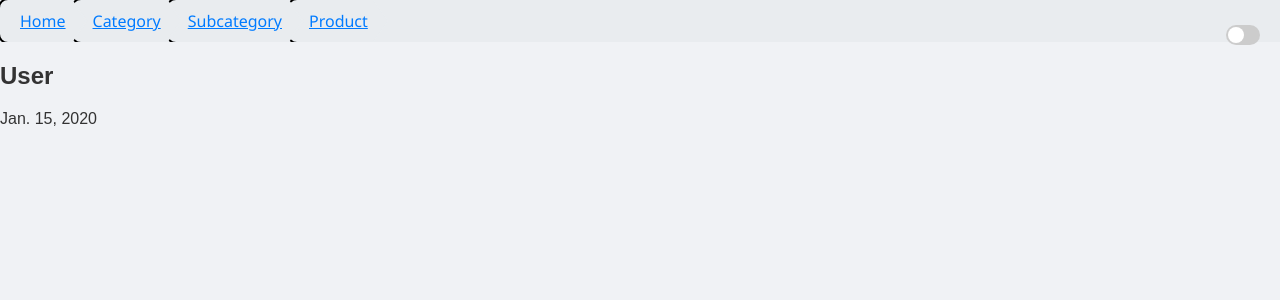
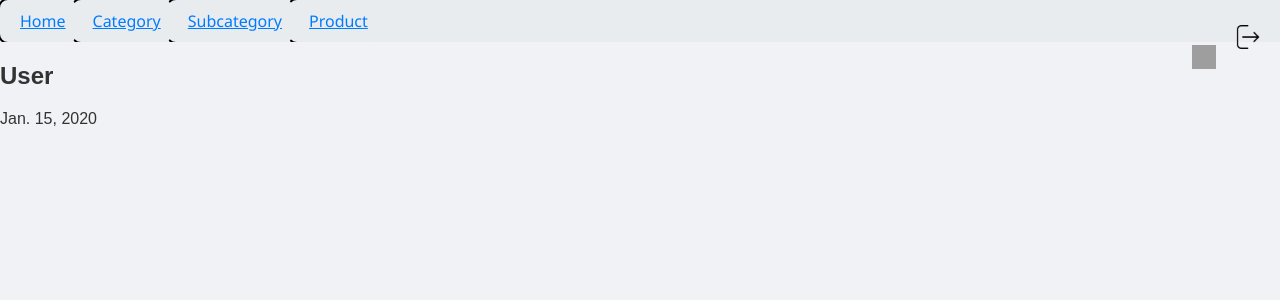
Before and after one commit to Kohlelol/EssenSchmeckt, a Django app: page /database/ in a window 1280 px wide. Shown: the top 300 px of the page. Run offline with Django 3.2, Linux system fonts and the light colour scheme; tables that the repository leaves empty hold one stand-in row (values such as "Sample post"); grey boxes are pictures that could not be loaded.

Commit message:
template update and icons added (displaying broken atm)

```diff
--- a/Softwarepraktikum/static/css/style.css
+++ b/Softwarepraktikum/static/css/style.css
@@ -188,3 +188,71 @@ body.light-mode .breadcrumb-item {
 body.light-mode .breadcrumb-item:not(:last-child)::after {
     border-left-color: #e9ecef;
 }
+
+/* Style for the top-right logout button */
+.top-right {
+    position: absolute;
+    top: 20px;
+    right: 20px;
+}
+
+.logout-button img {
+    width: 24px;
+    height: 24px;
+    transition: transform 0.3s ease;
+}
+
+.logout-button img:hover {
+    transform: scale(1.1);
+}
+
+/* Style for the top-right settings area */
+.top-right {
+    position: absolute;
+    top: 20px;
+    right: 20px;
+    display: flex;
+    align-items: center;
+}
+
+.settings {
+    display: flex;
+    align-items: center;
+    gap: 10px; /* Space between items */
+}
+
+.logout-button img {
+    width: 24px;
+    height: 24px;
+    transition: transform 0.3s ease;
+}
+
+.logout-button img:hover {
+    transform: scale(1.1);
+}
+
+/* Style for the dark mode toggle */
+.switch {
+    position: relative;
+    display: inline-block;
+}
+
+.switch input {
+    display: none;
+}
+
+.toggle-icon {
+    width: 24px;
+    height: 24px;
+    cursor: pointer;
+    transition: transform 0.3s ease;
+}
+
+.toggle-icon:hover {
+    transform: scale(1.1);
+}
+
+/* Light mode styles */
+body.light-mode .toggle-icon {
+    content: url("{% static 'images/moon-icon.png' %}");
+}
--- a/Softwarepraktikum/static/js/dark-mode.js
+++ b/Softwarepraktikum/static/js/dark-mode.js
@@ -1,6 +1,18 @@
 document.addEventListener('DOMContentLoaded', () => {
     const toggleButton = document.getElementById('dark-mode-toggle');
     const body = document.body;
+    const toggleIcon = document.querySelector('.toggle-icon');
+    const sunIcon = toggleIcon.getAttribute('data-sun-icon');
+    const moonIcon = toggleIcon.getAttribute('data-moon-icon');
+
+    const updateIcon = () => {
+        if (body.classList.contains('dark-mode')) {
+            toggleIcon.src = sunIcon;
+        } else {
+            toggleIcon.src = moonIcon;
+        }
+    };
+
 
     if (localStorage.getItem('dark-mode') === 'enabled') {
         body.classList.add('dark-mode');
@@ -11,7 +23,9 @@ document.addEventListener('DOMContentLoaded', () => {
         toggleButton.checked = false;
     }
 
+
     document.getElementById('body').style.display = 'block';
+    updateIcon();
 
     toggleButton.addEventListener('change', () => {
         body.classList.toggle('dark-mode');
@@ -22,5 +36,6 @@ document.addEventListener('DOMContentLoaded', () => {
         } else {
             localStorage.setItem('dark-mode', 'disabled');
         }
+        updateIcon();
     });
 });
--- a/Softwarepraktikum/templates/layout.html
+++ b/Softwarepraktikum/templates/layout.html
@@ -22,12 +22,24 @@
         {% endblock %}
     </div>
 
+
+
     {% block content %}
     {% endblock %}
 
-    <label class="switch">
-        <input type="checkbox" id="dark-mode-toggle"> <!-- Set toggle to unchecked initially -->
-        <span class="slider"></span>
-    </label>
+    <div class="top-right"> <!-- only if login is guaranteed -->
+        <label class="switch">
+            <input type="checkbox" id="dark-mode-toggle"> <!-- Set toggle to unchecked initially -->
+            <img src="{% static 'images/sun-icon.png' %}" alt="Toggle Dark Mode" class="toggle-icon"
+            data-sun-icon="{% static 'images/sun-icon.png' %}"
+            data-moon-icon="{% static 'images/moon-icon.png' %}">
+        </label>
+
+        <a href="{% url 'users:logout' %}" class="logout-button" title="Logout">
+            <img src="{% static 'images/logout-icon.png' %}" alt="Logout" aria-label="Logout">
+        </a>
+    </div>
+
+
 </body>
 </html>
```
Also changed, not shown: Softwarepraktikum/templates/home.html (+1 -10 lines), Softwarepraktikum/users/templates/users/login.html (renamed from Softwarepraktikum/templates/login.html, +11 -2 lines), Softwarepraktikum/static/images/logout-icon.png (added), Softwarepraktikum/static/images/moon-icon .png (added), Softwarepraktikum/static/images/sun_icon.png (added).
